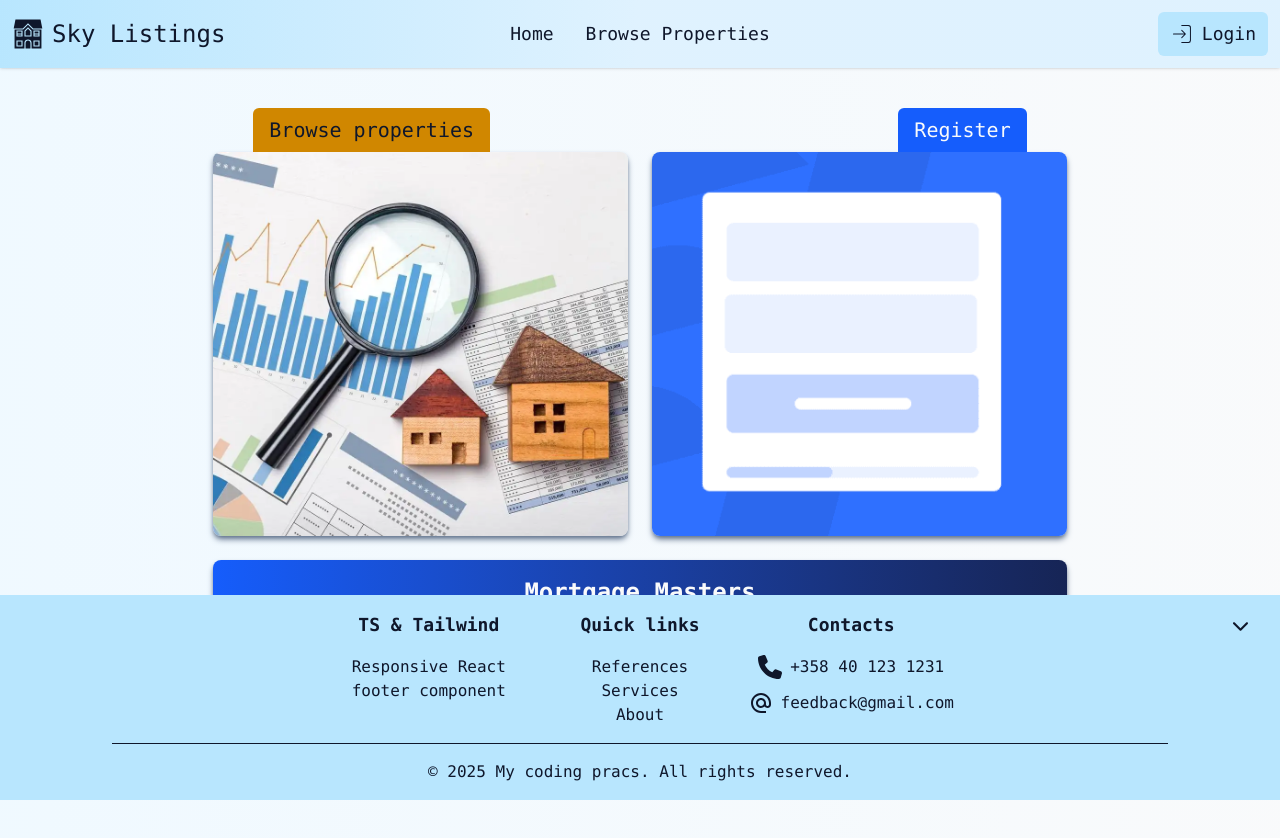
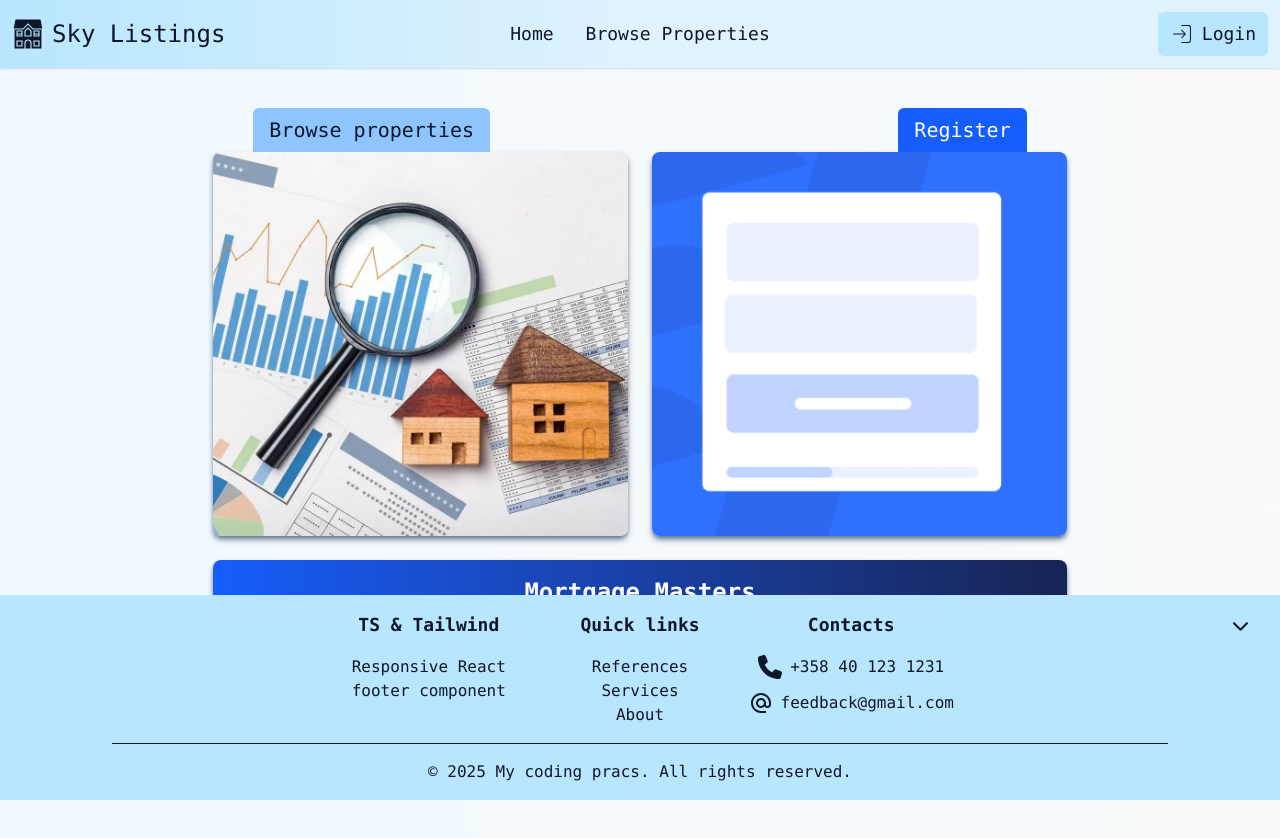
Before and after one commit to olliuhlbeck/sky-listings, a React (Vite) app in the folder frontend/: page / in a window 1280 px wide. Shown: the top 838 px of the page. Built offline with nearby package versions, Linux system fonts and the light colour scheme.

Commit message:
change color of browse properties button

```diff
--- a/frontend/src/pages/HomePage/HomePage.tsx
+++ b/frontend/src/pages/HomePage/HomePage.tsx
@@ -21,7 +21,7 @@ const HomePage = () => {
               link='browseProperties'
               buttonText='Browse properties'
               backgroundImage={browseHouses}
-              addToClassName='left-10 !bg-yellow-600'
+              addToClassName='left-10 !bg-blue-300'
             />
             <ContentButtonCard
               link={'/addProperty'}
@@ -38,7 +38,7 @@ const HomePage = () => {
               link='browseProperties'
               buttonText='Browse properties'
               backgroundImage={browseHouses}
-              addToClassName='left-10 !bg-yellow-600'
+              addToClassName='left-10 !bg-blue-300'
             />
             <Link
               to={'login'}
```
